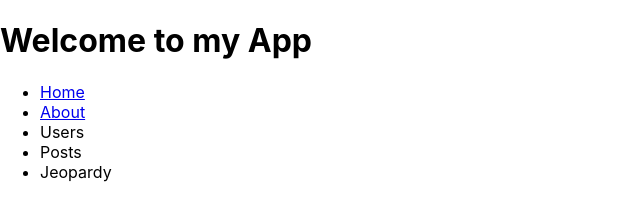
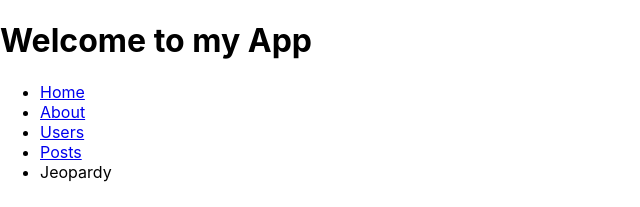
Before and after one commit to amex-bootcamp/react-w2d4-demo, a React (Create React App) app: page / in a window 1280 px wide. Shown: the top 207 px of the page, without its empty margins (0-640 px from the left). Built offline with nearby package versions, Linux system fonts and the light colour scheme.

Commit message:
react router: link the UserList and PostList pages

```diff
--- a/src/App.js
+++ b/src/App.js
@@ -31,9 +31,13 @@ function App() {
           <Route path="/about">
             <About />
           </Route>
-          <UserList />
+          <Route path="/users">
+            <UserList />
+          </Route>
+          <Route path="/posts">
+            <PostList />
+          </Route>
           <User />
-          <PostList />
           <Post />
           <Question />
           <CategoryList />
--- a/src/components/Navigation/Navigation.js
+++ b/src/components/Navigation/Navigation.js
@@ -13,8 +13,12 @@ export default class Navigation extends Component {
           <li>
             <Link to="/about">About</Link>
           </li>
-          <li>Users</li>
-          <li>Posts</li>
+          <li>
+            <Link to="/users">Users</Link>
+          </li>
+          <li>
+            <Link to="/posts">Posts</Link>
+          </li>
           <li>Jeopardy</li>
         </ul>
       </nav>
```
